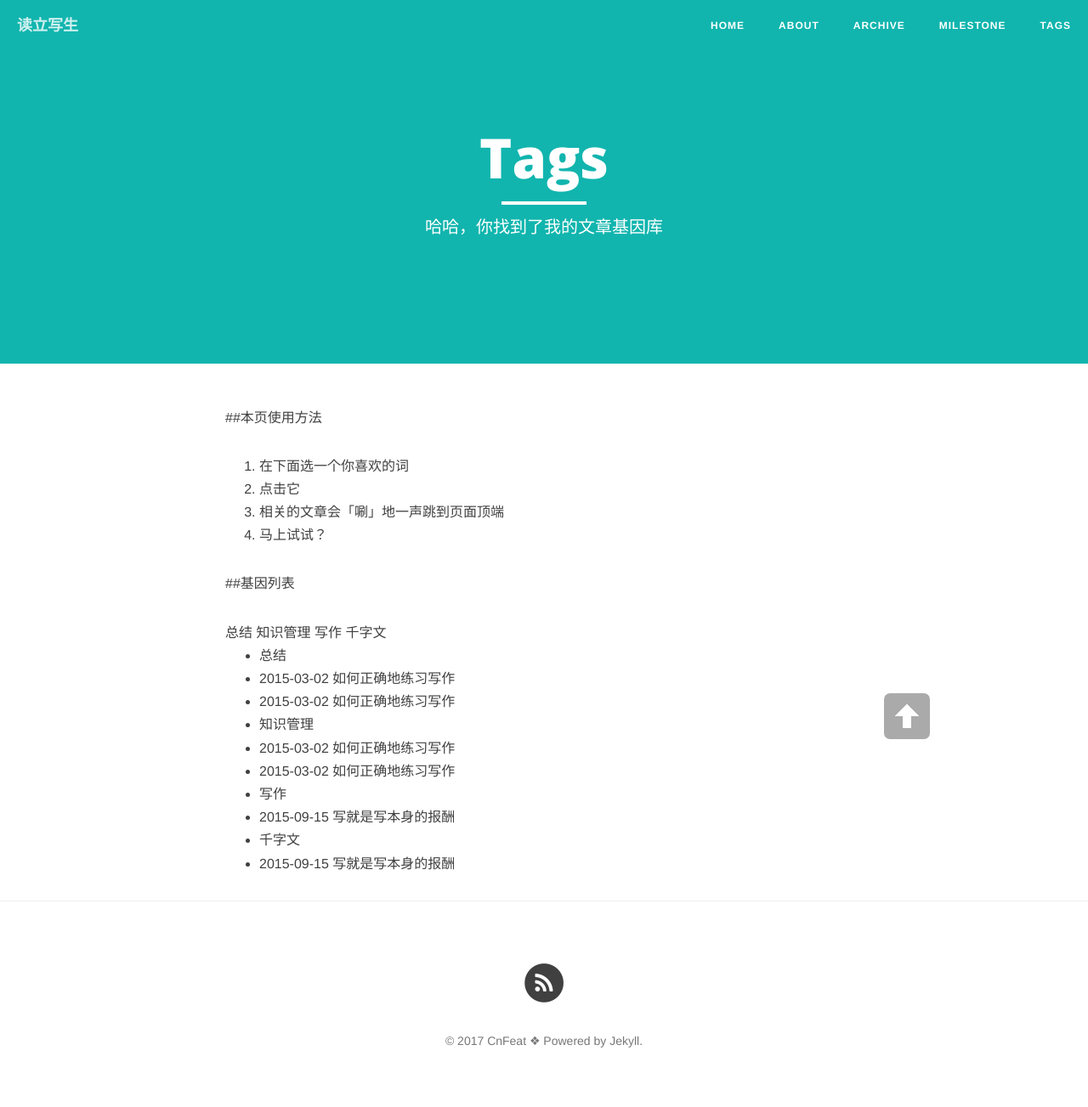
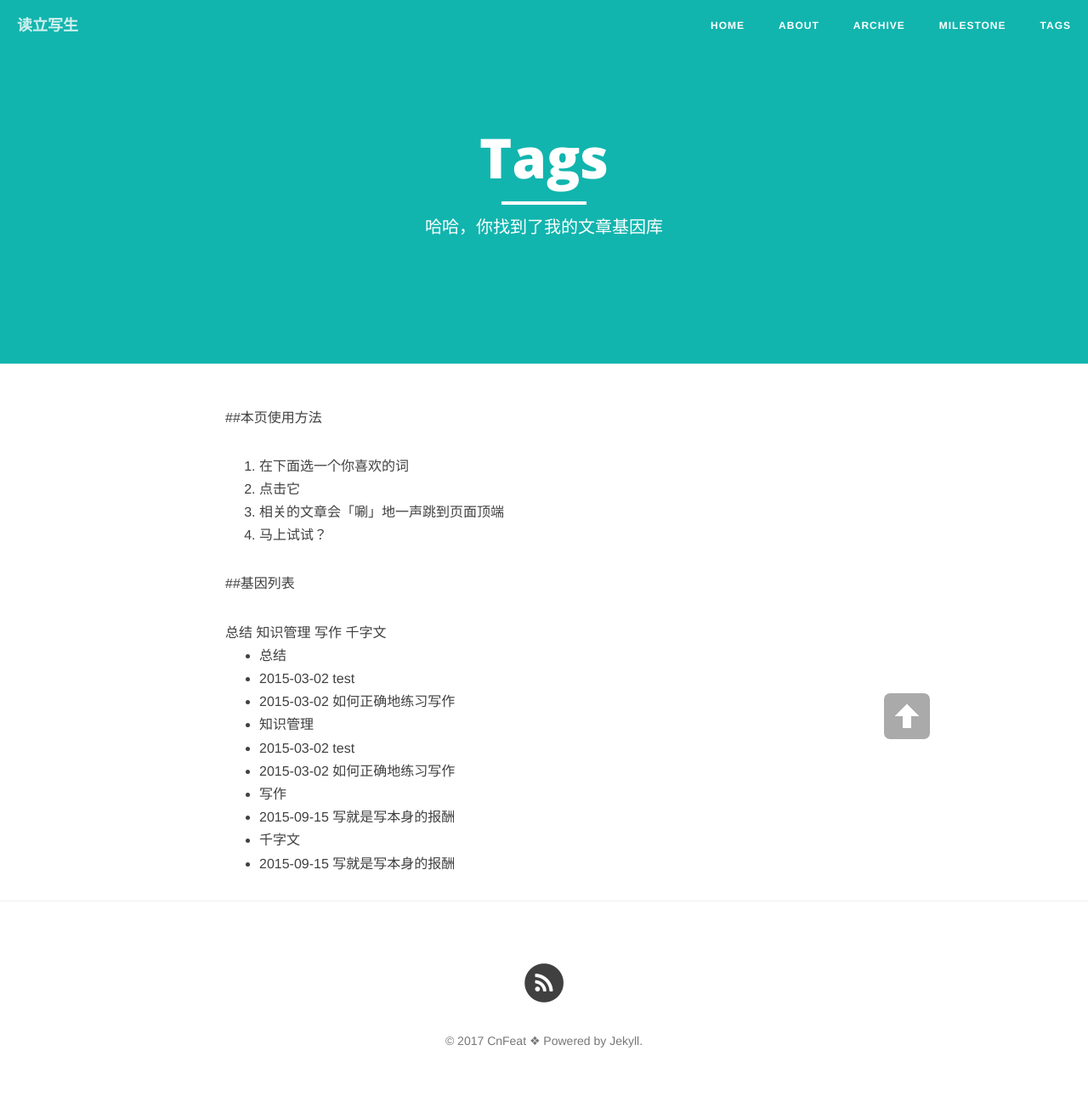
Before and after one commit to yangyangxian/yangyangxian.github.io, a Jekyll site: the page built from tags.md, in a window 1280 px wide. Shown: the whole page at 85% size. Built offline with Jekyll 4.4.1, drawn with Linux system fonts in a browser that asks for light colours; nearby versions of some CDN libraries; library files that are not in the unit come from our copies.

Commit message:
Modify the new post

```diff
--- a/_posts/2017-07-18-test.md
+++ b/_posts/2017-07-18-test.md
@@ -1,6 +1,6 @@
 ---
 layout: post
-title: 如何正确地练习写作
+title: test
 date: 2015-3-02
 categories: blog
 tags: [总结,知识管理]
```
